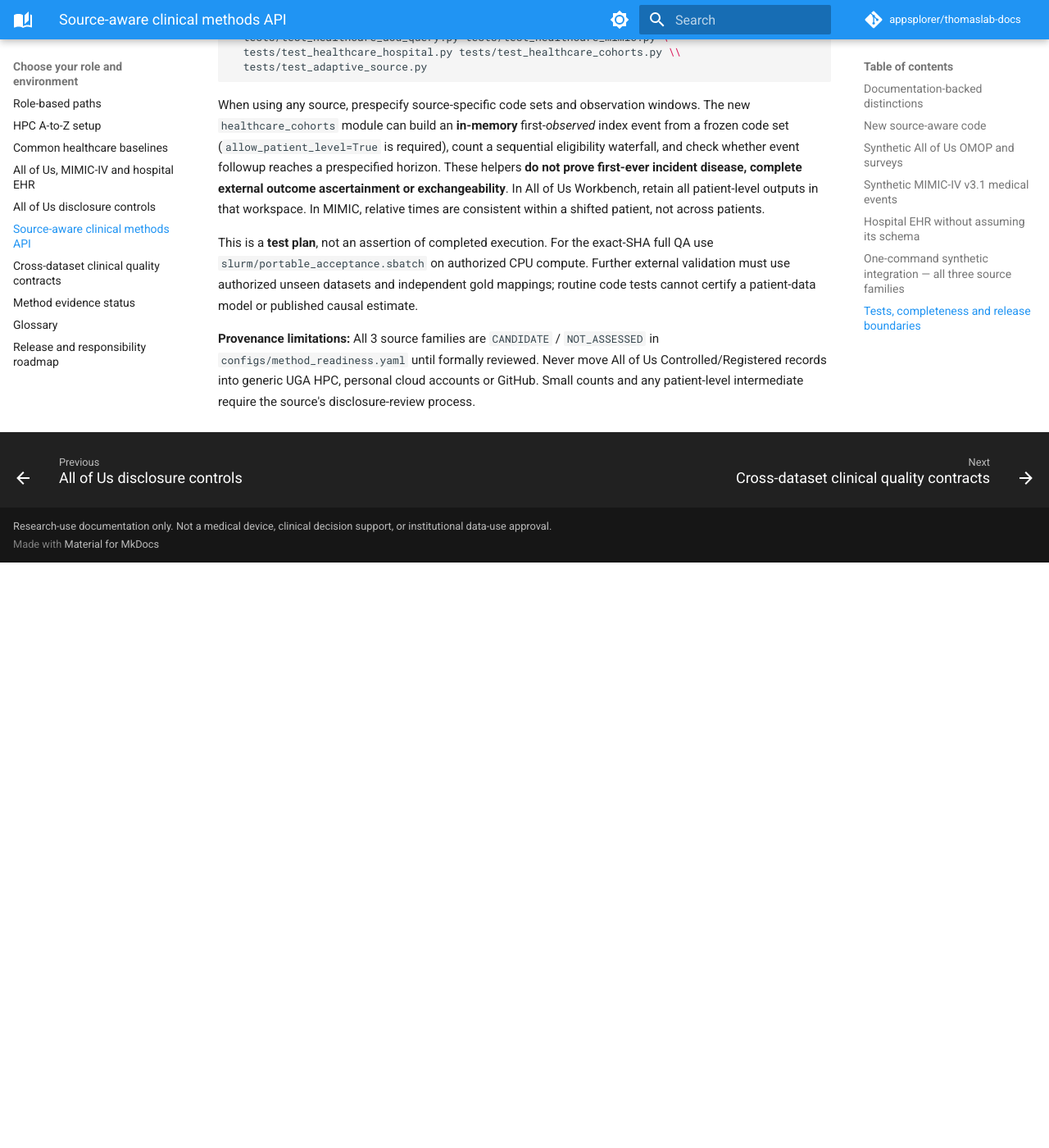
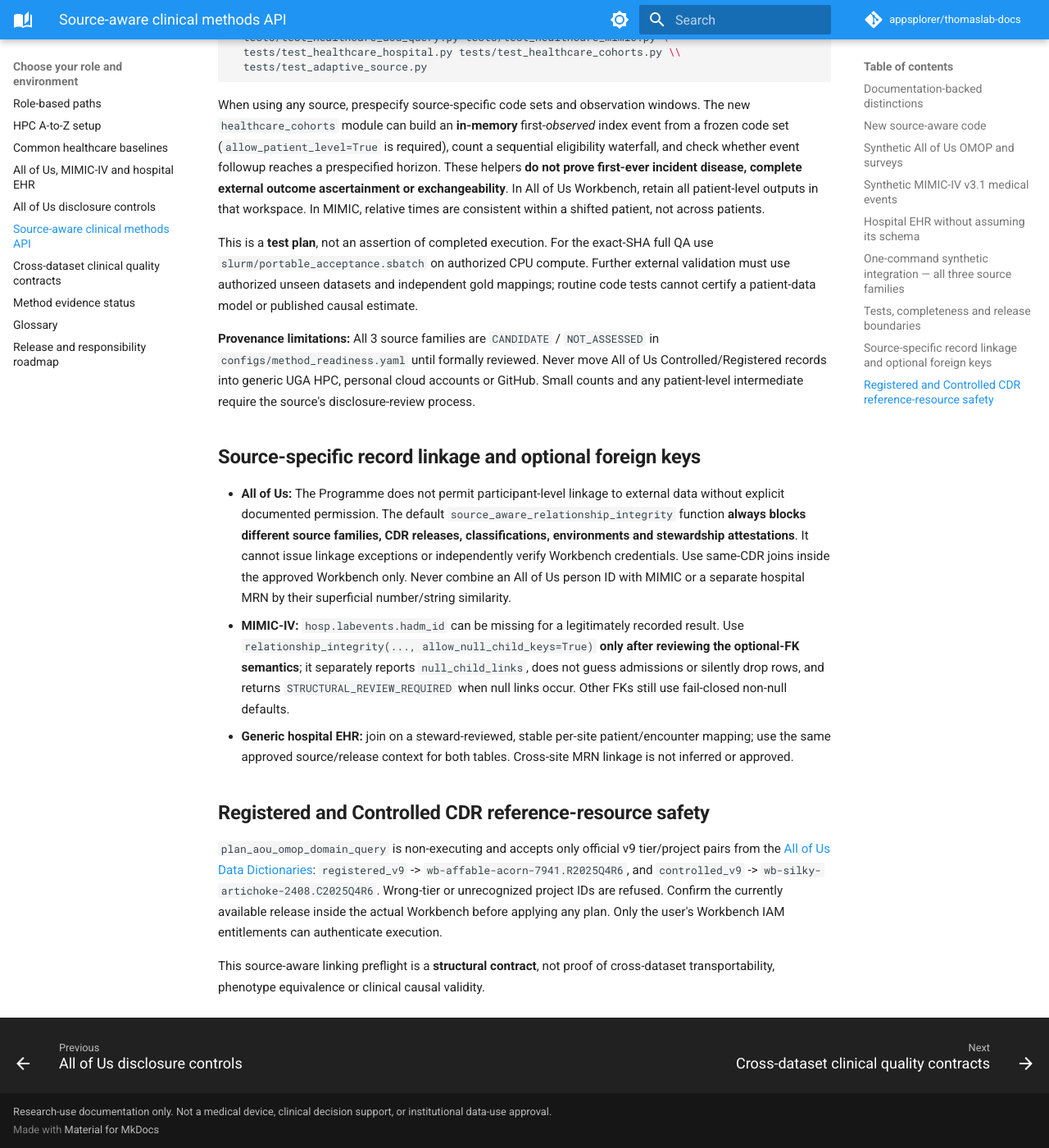
Before and after one commit to appsplorer/thomaslab-docs, an MkDocs documentation site: the page built from docs/guides/clinical-dataset-methods.md, in a window 1280 px wide and 1400 px high, scrolled down 4629 px. Shown: the whole window at 82% size. Built offline with MkDocs 1.6.1 and Material for MkDocs 9.7.7, drawn with Linux system fonts in a browser that asks for light colours; comment, search, counter and statistics services are not loaded; before the commit the page ends 5315 px from its top, so only the background shows below that.

Commit message:
docs: All of Us/MIMIC/hospital source-aware linkage and Workbench project-reference controls

```diff
--- a/docs/guides/clinical-dataset-methods.md
+++ b/docs/guides/clinical-dataset-methods.md
@@ -203,3 +203,40 @@ certify a patient-data model or published causal estimate.
 Never move All of Us Controlled/Registered records into generic UGA HPC,
 personal cloud accounts or GitHub. Small counts and any patient-level
 intermediate require the source's disclosure-review process.
+
+
+## Source-specific record linkage and optional foreign keys
+
+- **All of Us:** The Programme does not permit participant-level linkage to
+  external data without explicit documented permission. The default
+  `source_aware_relationship_integrity` function **always blocks different
+  source families, CDR releases, classifications, environments and stewardship
+  attestations**. It cannot issue linkage exceptions or independently
+  verify Workbench credentials. Use same-CDR joins inside the approved
+  Workbench only. Never combine an All of Us person ID with MIMIC or a
+  separate hospital MRN by their superficial number/string similarity.
+- **MIMIC-IV:** `hosp.labevents.hadm_id` can be missing for a legitimately
+  recorded result. Use
+  `relationship_integrity(..., allow_null_child_keys=True)` **only after
+  reviewing the optional-FK semantics**; it separately reports
+  `null_child_links`, does not guess admissions or silently drop rows,
+  and returns `STRUCTURAL_REVIEW_REQUIRED` when null links occur.
+  Other FKs still use fail-closed non-null defaults.
+- **Generic hospital EHR:** join on a steward-reviewed, stable per-site
+  patient/encounter mapping; use the same approved source/release context for
+  both tables. Cross-site MRN linkage is not inferred or approved.
+
+## Registered and Controlled CDR reference-resource safety
+
+`plan_aou_omop_domain_query` is non-executing and accepts only official
+v9 tier/project pairs from the
+[All of Us Data Dictionaries](https://support.researchallofus.org/hc/en-us/articles/360033200232-Data-Dictionaries):
+`registered_v9` -> `wb-affable-acorn-7941.R2025Q4R6`, and
+`controlled_v9` -> `wb-silky-artichoke-2408.C2025Q4R6`.
+Wrong-tier or unrecognized project IDs are refused. Confirm the currently
+available release inside the actual Workbench before applying any plan.
+Only the user's Workbench IAM entitlements can authenticate execution.
+
+This source-aware linking preflight is a **structural contract**, not
+proof of cross-dataset transportability, phenotype equivalence or clinical
+causal validity.
```
